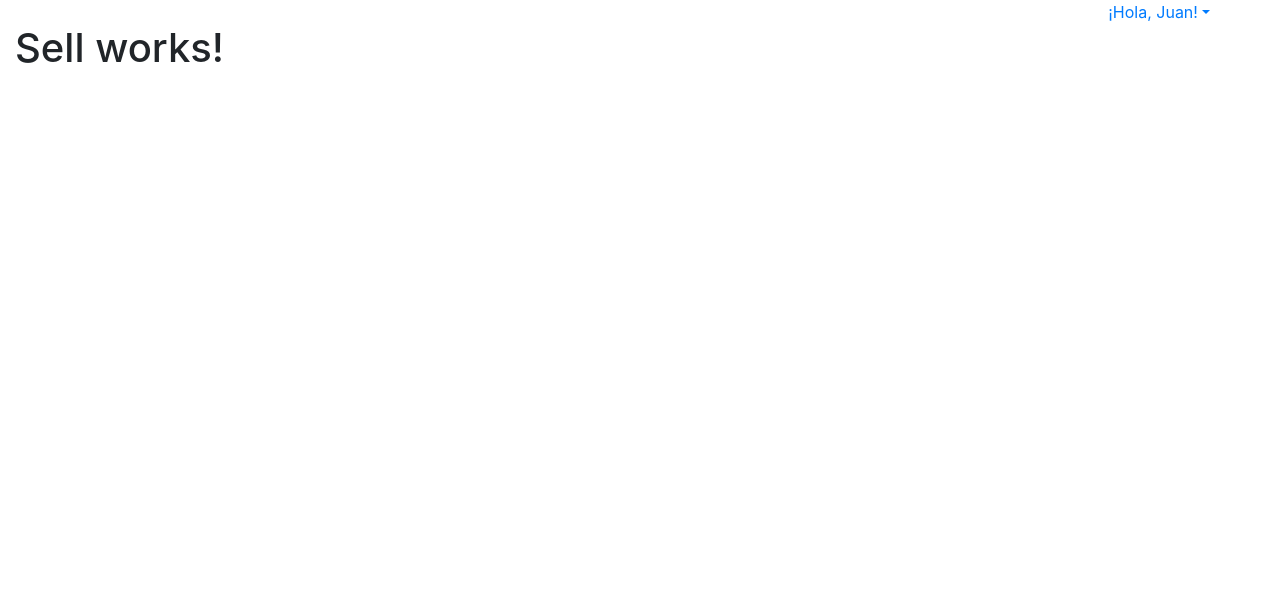
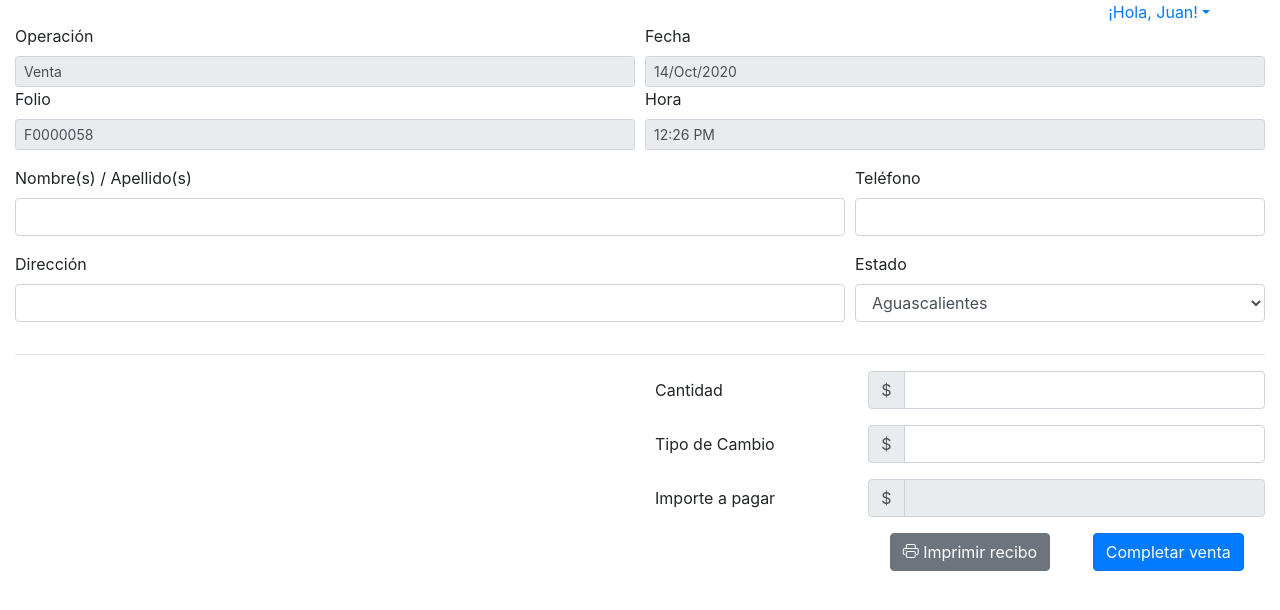
Before and after one commit to alonsovzqz/morralito, a React app: page /sell in a window 1280 px wide. Shown: the top 610 px of the page. Built offline with nearby package versions, Linux system fonts and the light colour scheme; the HTML template or start-up script is replaced by a standard one.

Commit message:
Fix the issue which prevents to load properly the current page. Added the styles and markup for sell component.

```diff
--- a/src/App.js
+++ b/src/App.js
@@ -22,7 +22,7 @@ const App = () => {
       <Route path="/dashboard">
         <Dashboard />
       </Route>
-      <Route path="/sell">
+      <Route exact path="/sell">
         <Sell />
       </Route>
       <Redirect to="/" />
--- a/src/dashboard/pages/Sell.js
+++ b/src/dashboard/pages/Sell.js
@@ -1,10 +1,173 @@
 import React from "react";
 
+import Button from "../../shared/components/FormElements/Button";
+
 const Sell = () => {
+  const MEXICO_STATES = [
+    "Aguascalientes",
+    "Baja California",
+    "Baja California Sur",
+    "Chihuahua",
+    "Colima",
+    "Campeche",
+    "Coahuila",
+    "Chiapas",
+    "Federal District",
+    "Durango",
+    "Guerrero",
+    "Guanajuato",
+    "Hidalgo",
+    "Jalisco",
+    "México State",
+    "Michoacán",
+    "Morelos",
+    "Nayarit",
+    "Nuevo León",
+    "Oaxaca",
+    "Puebla",
+    "Querétaro",
+    "Quintana Roo",
+    "Sinaloa",
+    "San Luis Potosí",
+    "Sonora",
+    "Tabasco",
+    "Tlaxcala",
+    "Tamaulipas",
+    "Veracruz",
+    "Yucatán",
+    "Zacatecas",
+  ];
+
   return (
-    <div>
-      <h1>Sell works!</h1>
-    </div>
+    <form>
+      <div className="form-row">
+        <div className="form-group col-6">
+          <label htmlFor="operation">Operación</label>
+          <input
+            type="text"
+            className="form-control form-control-sm"
+            id="operation"
+            value="Venta"
+            readOnly={true}
+          />
+          <label htmlFor="folio">Folio</label>
+          <input
+            type="text"
+            className="form-control form-control-sm"
+            id="folio"
+            readOnly={true}
+            value="F0000058"
+          />
+        </div>
+        <div className="form-group col-6">
+          <label htmlFor="date">Fecha</label>
+          <input
+            type="text"
+            className="form-control form-control-sm"
+            id="date"
+            value="14/Oct/2020"
+            readOnly={true}
+          />
+          <label htmlFor="time">Hora</label>
+          <input
+            type="text"
+            className="form-control form-control-sm"
+            id="time"
+            value="12:26 PM"
+            readOnly={true}
+          />
+        </div>
+      </div>
+      <div className="form-row">
+        <div className="form-group col-8">
+          <label htmlFor="name">Nombre(s) / Apellido(s)</label>
+          <input type="text" className="form-control" id="name" />
+        </div>
+        <div className="form-group col-4">
+          <label htmlFor="phone">Teléfono</label>
+          <input type="tel" className="form-control" id="phone" />
+        </div>
+      </div>
+      <div className="form-row">
+        <div className="form-group col-8">
+          <label htmlFor="address">Dirección</label>
+          <input type="text" className="form-control" id="address" />
+        </div>
+        <div className="form-group col-4">
+          <label htmlFor="state">Estado</label>
+          <select id="state" className="form-control">
+            {MEXICO_STATES.map((state, index) => (
+              <option key={index}>{state}</option>
+            ))}
+          </select>
+        </div>
+      </div>
+      <hr />
+      <div className="form-group row justify-content-end">
+        <label htmlFor="sellAmount" className="col-2 col-form-label">
+          Cantidad
+        </label>
+        <div className="col-4">
+          <div className="input-group">
+            <div className="input-group-prepend">
+              <span className="input-group-text">$</span>
+            </div>
+            <input
+              type="text"
+              className="form-control"
+              id="sellAmount"
+              aria-label="Amount (to the nearest dollar)"
+            />
+          </div>
+        </div>
+      </div>
+      <div className="form-group row justify-content-end">
+        <label htmlFor="sellExchangeAmount" className="col-2 col-form-label">
+          Tipo de Cambio
+        </label>
+        <div className="col-4">
+          <div className="input-group">
+            <div className="input-group-prepend">
+              <span className="input-group-text">$</span>
+            </div>
+            <input
+              type="text"
+              className="form-control"
+              id="sellExchangeAmount"
+              aria-label="Amount (to the nearest dollar)"
+            />
+          </div>
+        </div>
+      </div>
+      <div className="form-group row justify-content-end">
+        <label htmlFor="sellPayAmount" className="col-2 col-form-label">
+          Importe a pagar
+        </label>
+        <div className="col-4">
+          <div className="input-group">
+            <div className="input-group-prepend">
+              <span className="input-group-text">$</span>
+            </div>
+            <input
+              type="text"
+              className="form-control"
+              id="sellPayAmount"
+              aria-label="Amount (to the nearest dollar)"
+              readOnly={true}
+              value=""
+            />
+          </div>
+        </div>
+      </div>
+      <div className="form-group row justify-content-end">
+        <div className="col-4 d-flex justify-content-around">
+          <Button type="button" buttonType="secondary">
+            <span className="bs bs-printer"></span> Imprimir recibo
+          </Button>
+          <Button type="button">Completar venta</Button>
+        </div>
+      </div>
+    </form>
   );
 };
 
--- a/webpack.dev.config.js
+++ b/webpack.dev.config.js
@@ -42,6 +42,7 @@ module.exports = {
           content: "script-src 'self' 'unsafe-inline';",
         },
       },
+      publicPath: "/",
     }),
     new webpack.DefinePlugin({
       "process.env.NODE_ENV": JSON.stringify("development"),
@@ -50,6 +51,7 @@ module.exports = {
   devtool: "cheap-source-map",
   devServer: {
     contentBase: path.resolve(__dirname, "dist"),
+    historyApiFallback: true,
     stats: {
       colors: true,
       chunks: false,
```
